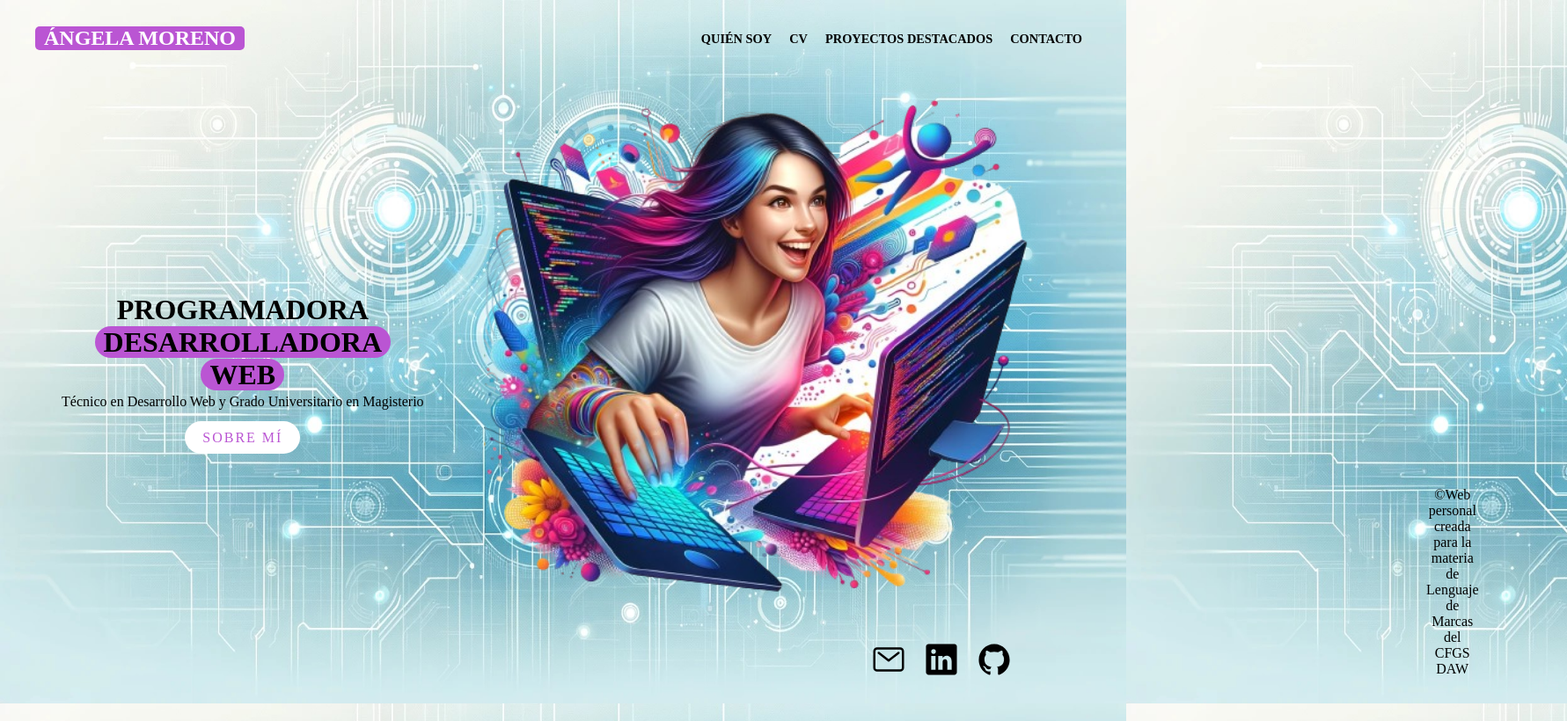
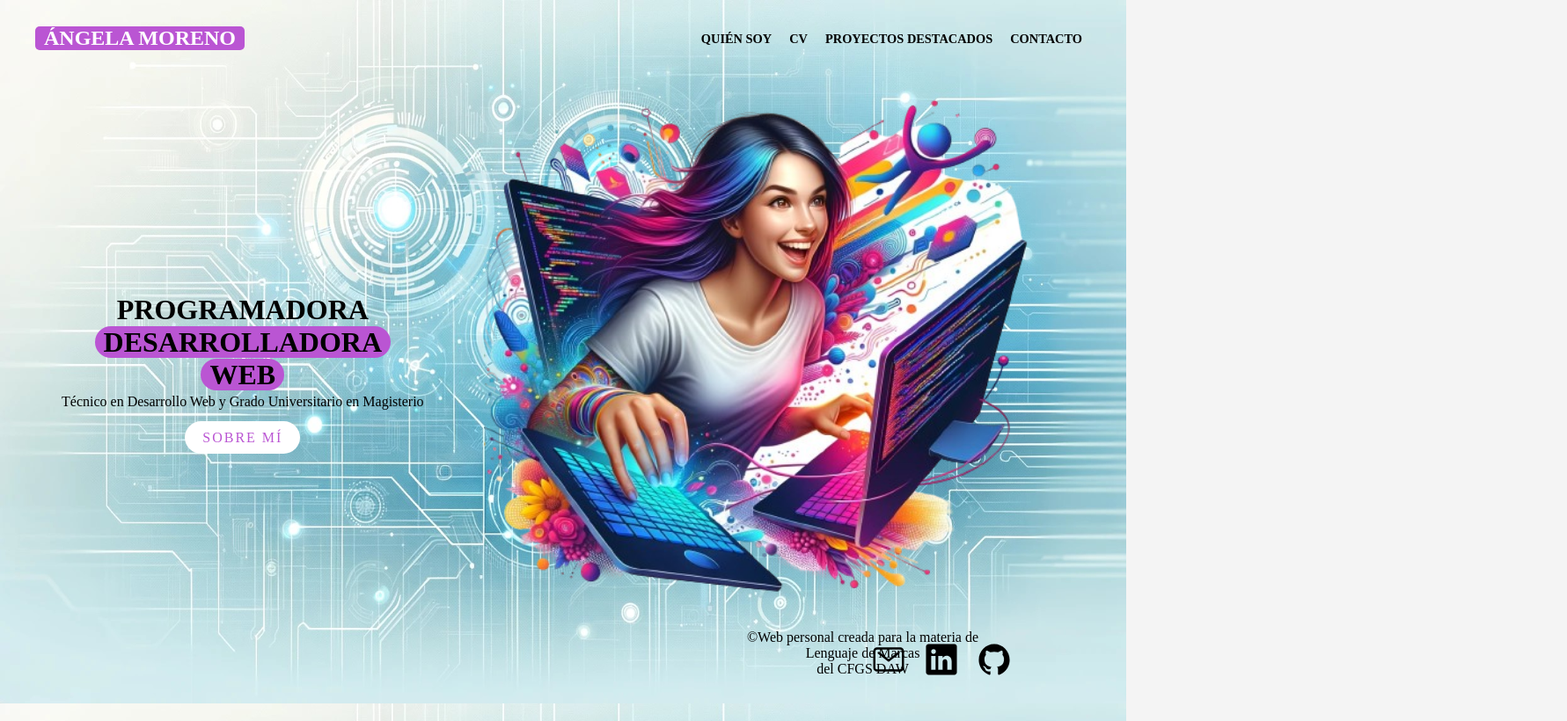
Before and after one commit to AngelaMMoreno/Landing, a plain HTML site: page index.html in a window 1280 px wide. Shown: the whole page at 88% size, 1781 px wide, since content can reach past the window. Drawn offline with nearby package versions, Linux system fonts and the light colour scheme; a web font is replaced by a local one.

Commit message:
Update style.css

```diff
--- a/style.css
+++ b/style.css
@@ -152,7 +152,7 @@ height:80vh;
 .copyright {
     position: absolute;
     bottom: 0px;
-    left: 1500px;
+    left: 700px;
     margin-bottom: 20px;
     padding: 0 100px 30px;
     display: flex;
@@ -163,6 +163,7 @@ height:80vh;
     color: black;
     text-align: center;
     margin-left: 1px;
+    margin-right: 20px;
 }
 /*redes sociales*/
 
```
